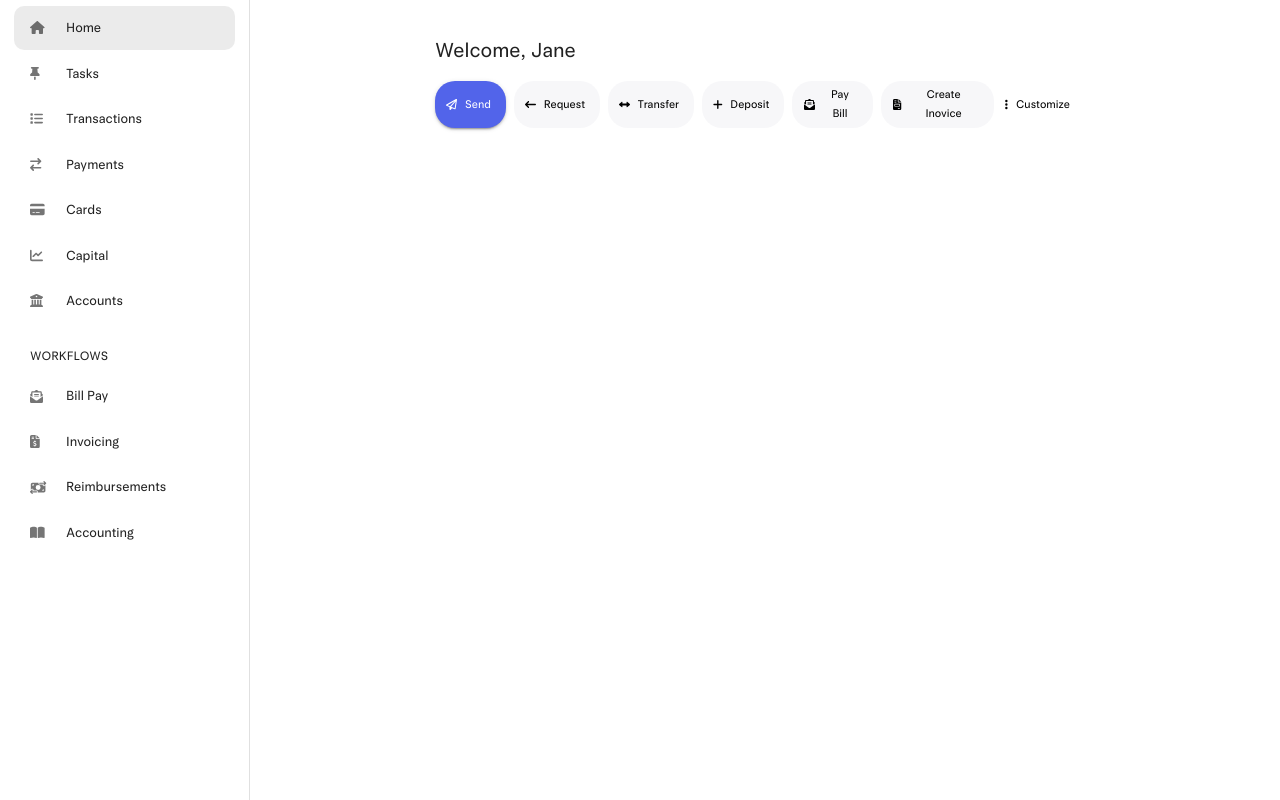
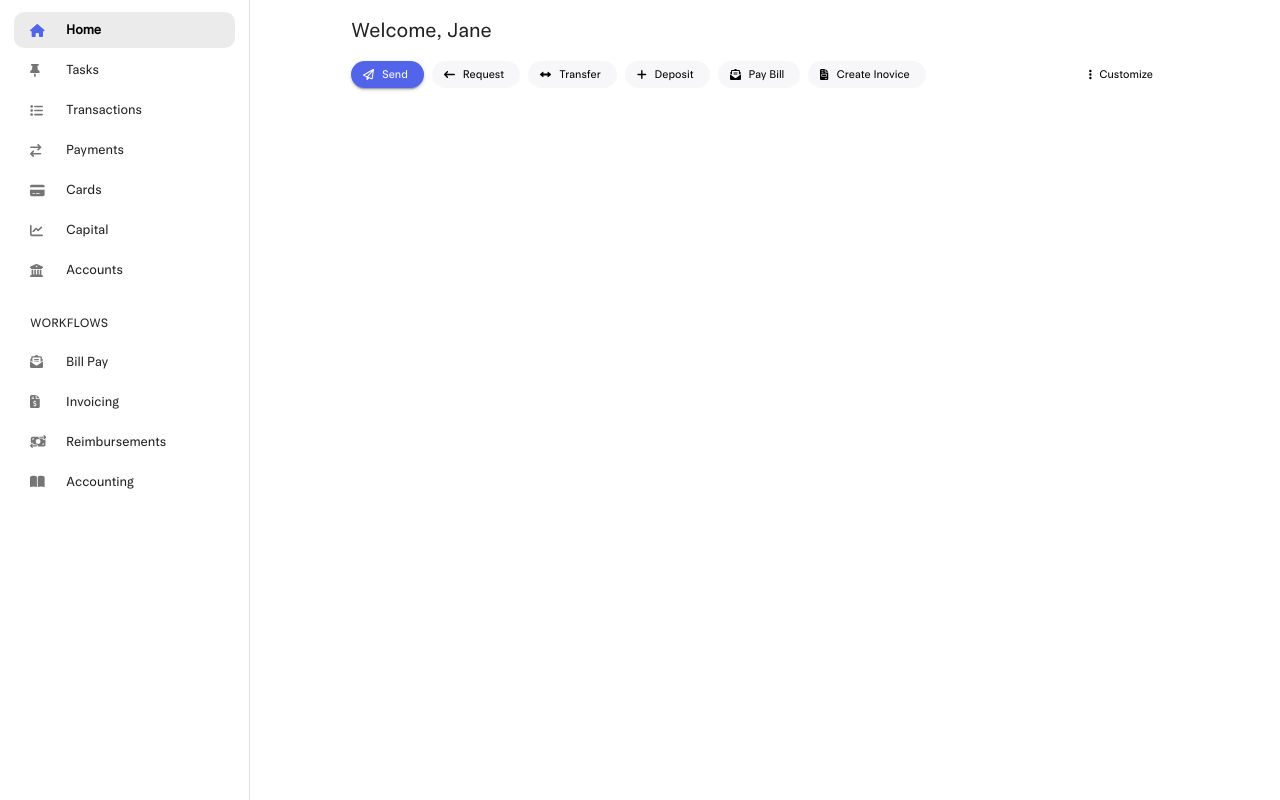
Before and after one commit to vivekbw/mercury-clone, a React (Create React App) app: page / in a window 1280 px wide. Built offline with nearby package versions, Linux system fonts and the light colour scheme.

Commit message:
fix: ui tweaks, add universal page layout component

```diff
--- a/src/App.tsx
+++ b/src/App.tsx
@@ -20,6 +20,7 @@ import Sidebar from './components/Sidebar';
 
 import { library } from '@fortawesome/fontawesome-svg-core';
 import { far } from '@fortawesome/free-regular-svg-icons';
+import PageLayout from './components/PageLayout';
 
 library.add(far);
 
@@ -48,7 +49,8 @@ function App() {
       <Router>
         <Box sx={{ display: 'flex' }}>
           <Sidebar />
-          <Box sx={{ flexGrow: 1, marginLeft: '240px', padding: '20px' }}>
+          <Box sx={{ flexGrow: 1, marginLeft: { xs: '200px', sm: '240px' } }}>
+            <PageLayout>
               <Routes>
                 <Route path="/" element={<Dashboard />} />
                 <Route path="/tasks" element={<Tasks />} />
@@ -62,6 +64,7 @@ function App() {
                 <Route path="/reimbursements" element={<Reimbursements />} />
                 <Route path="/accounting" element={<Accounting />} />
               </Routes>
+            </PageLayout>
           </Box>
         </Box>
       </Router>
--- /dev/null
+++ b/src/components/PageLayout.tsx
@@ -0,0 +1,27 @@
+import React from 'react';
+import { Box } from '@mui/material';
+
+interface PageLayoutProps {
+  children: React.ReactNode;
+}
+
+const PageLayout: React.FC<PageLayoutProps> = ({ children }) => {
+  return (
+    <Box
+      sx={{
+        padding: "15px",
+        marginX: {
+          xs: 2,
+          sm: 4,
+          md: 8,
+          lg: 12,
+          xl: 20
+        },
+      }}
+    >
+      {children}
+    </Box>
+  );
+};
+
+export default PageLayout;
--- a/src/components/Sidebar.tsx
+++ b/src/components/Sidebar.tsx
@@ -32,18 +32,21 @@ const Sidebar = () => {
   return (
     <Box
       sx={{
-        width: 240,
+        width: {
+          xs: 200,
+          sm: 240,
+        },
         flexShrink: 0,
         borderRight: '1px solid rgba(0, 0, 0, 0.12)',
         height: '100vh',
         position: 'fixed',
         left: 10,
         top: 0,
-		paddingRight: "10px",
+        paddingRight: "10px",
         overflowY: 'auto',
       }}
     >
-      <List sx={{ padding: '4px' }}>
+      <List sx={{ paddingX: '4px' }}>
         {sidebarItems.map((item, index) => (
           <React.Fragment key={item.text}>
             {index === 7 && (
@@ -54,7 +57,7 @@ const Sidebar = () => {
                 Workflows
               </Typography>
             )}
-            <ListItem disablePadding sx={{ my: '2px' }}>
+            <ListItem disablePadding sx={{ my: '4px' }}>
               <ListItemButton
                 component={Link}
                 to={item.path}
@@ -62,8 +65,17 @@ const Sidebar = () => {
                 disableRipple
                 sx={{
                   borderRadius: '10px',
+                  width: '192px',
+                  height: '36px',
                   '&.Mui-selected': {
                     backgroundColor: 'rgba(0, 0, 0, 0.08)',
+                    '& .MuiListItemText-primary': {
+                      fontWeight: 'bold',
+                      color: 'black',
+                    },
+                    '& .MuiListItemIcon-root': {
+                      color: '#5264EA',
+                    },
                   },
                   '&:hover': {
                     backgroundColor: 'rgba(0, 0, 0, 0.04)',
--- a/src/views/Dashboard.tsx
+++ b/src/views/Dashboard.tsx
@@ -26,7 +26,7 @@ const grayButtonStyle = {
 
 export function Dashboard() {
 	return (
-    <Box sx={{ padding: "15px", marginX: 20}}>
+    <Box>
       <Typography fontSize={20}>Welcome, Jane</Typography>
       <Box
         sx={{
@@ -38,6 +38,7 @@ export function Dashboard() {
         <Stack direction="row" spacing={1}>
           <Button
             variant="contained"
+            disableRipple
             startIcon={
               <FontAwesomeIcon icon={faPaperPlane} style={iconStyle} />
             }
@@ -54,6 +55,7 @@ export function Dashboard() {
           </Button>
           <Button
             variant="contained"
+            disableRipple
             startIcon={
               <FontAwesomeIcon icon={faArrowLeftLong} style={iconStyle} />
             }
@@ -62,18 +64,21 @@ export function Dashboard() {
           </Button>
           <Button
             variant="contained"
+            disableRipple
             startIcon={<FontAwesomeIcon icon={faLeftRight} style={iconStyle} />}
             sx={grayButtonStyle}>
             Transfer
           </Button>
           <Button
             variant="contained"
+            disableRipple
             startIcon={<FontAwesomeIcon icon={faPlus} style={iconStyle} />}
             sx={grayButtonStyle}>
             Deposit
           </Button>
           <Button
             variant="contained"
+            disableRipple
             startIcon={
               <FontAwesomeIcon icon={faEnvelopeOpenText} style={iconStyle} />
             }
@@ -82,6 +87,7 @@ export function Dashboard() {
           </Button>
           <Button
             variant="contained"
+            disableRipple
             startIcon={
               <FontAwesomeIcon icon={faFileInvoice} style={iconStyle} />
             }
@@ -91,6 +97,7 @@ export function Dashboard() {
         </Stack>
         <Button
           variant="text"
+          disableRipple
           startIcon={
             <FontAwesomeIcon icon={faEllipsisVertical} style={iconStyle} />
           }
```
Lines whose indentation alone changed are shown as unchanged.
